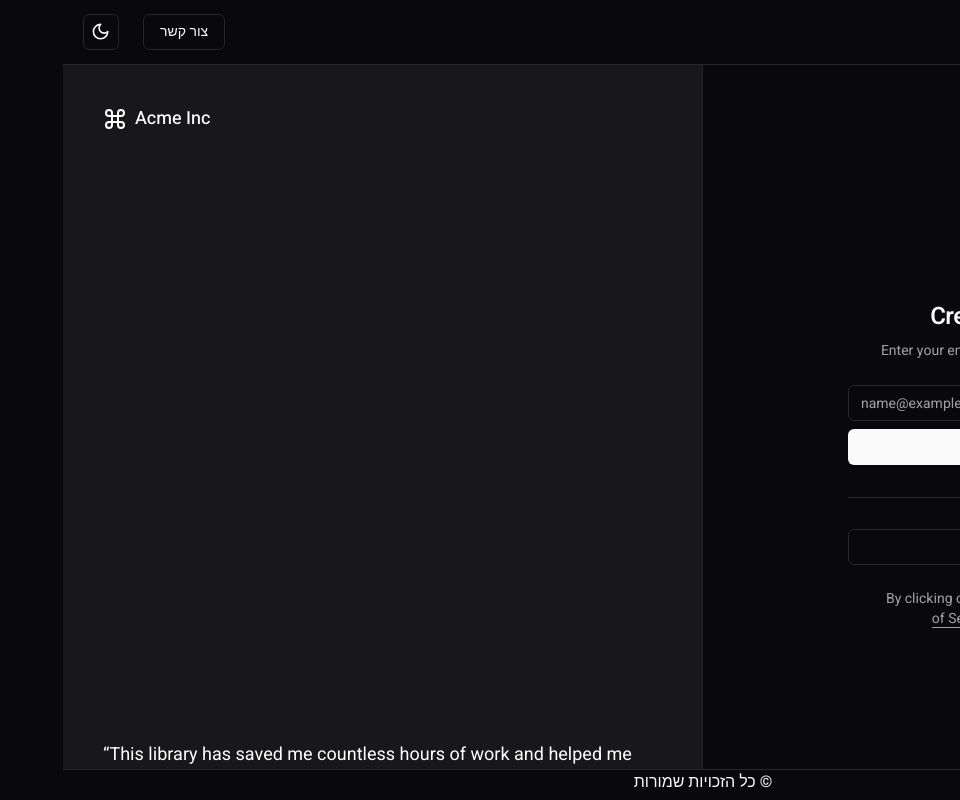
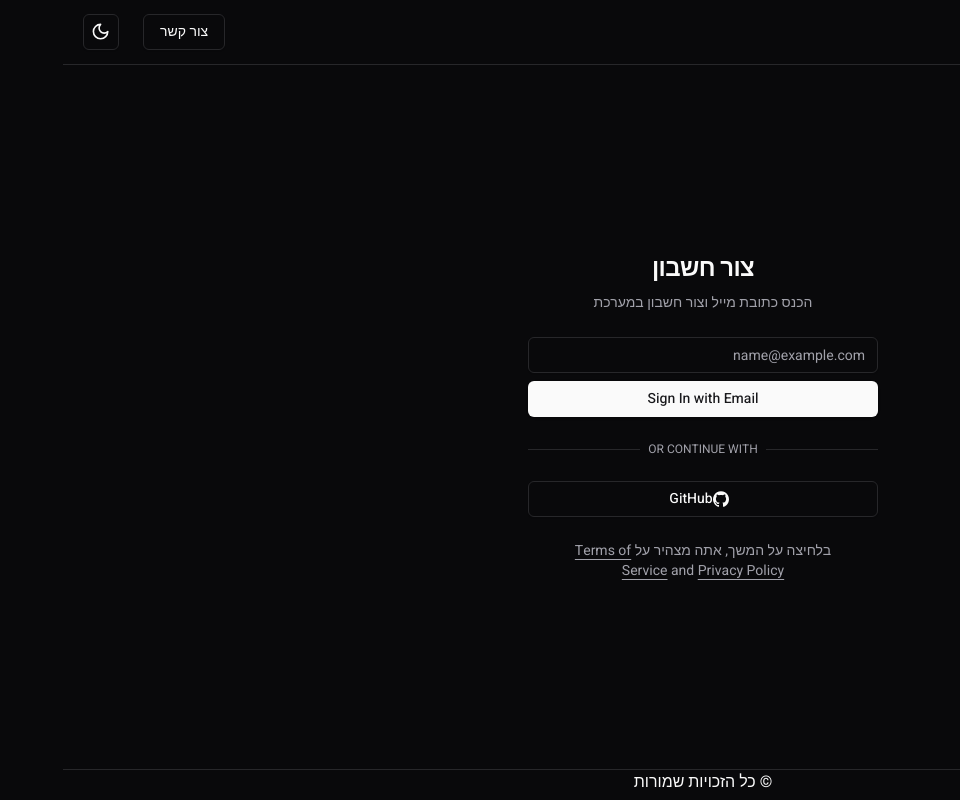
Before and after one commit to DanielBelz1997/project_manager_frontend, a React (Vite) app: page /login in a window 1280 px wide. Shown: the whole page, without its empty margins (320-1280 px from the left). Built offline with nearby package versions, Linux system fonts and the light colour scheme; grey boxes are pictures that could not be loaded.

Commit message:
finished login page ui

```diff
--- a/src/pages/Login/LoginPage.tsx
+++ b/src/pages/Login/LoginPage.tsx
@@ -11,72 +11,20 @@ export const metadata = {
 
 export default function LoginPage() {
   return (
-      <div dir='ltr'>
-        <div className="md:hidden">
-          <img
-            src="/examples/authentication-light.png"
-            width={1280}
-            height={843}
-            alt="Authentication"
-            className="block dark:hidden"
-          />
-          <img
-            src="/examples/authentication-dark.png"
-            width={1280}
-            height={843}
-            alt="Authentication"
-            className="hidden dark:block"
-          />
-        </div>
-        <div className="container relative hidden h-[800px] flex-col items-center justify-center md:grid lg:max-w-none lg:grid-cols-2 lg:px-0">
-          <Link
-            className={cn(
-                buttonVariants({ variant: "ghost" }),
-                "absolute right-4 top-4 md:right-8 md:top-8"
-            )} to={"/register"}          >
-            Register
-          </Link>
-          <div className="relative hidden h-full flex-col bg-muted p-10 text-white dark:border-r lg:flex">
-            <div className="absolute inset-0 bg-zinc-900" />
-            <div className="relative z-20 flex items-center text-lg font-medium">
-              <svg
-                xmlns="http://www.w3.org/2000/svg"
-                viewBox="0 0 24 24"
-                fill="none"
-                stroke="currentColor"
-                strokeWidth="2"
-                strokeLinecap="round"
-                strokeLinejoin="round"
-                className="mr-2 h-6 w-6"
-              >
-                <path d="M15 6v12a3 3 0 1 0 3-3H6a3 3 0 1 0 3 3V6a3 3 0 1 0-3 3h12a3 3 0 1 0-3-3" />
-              </svg>
-              Acme Inc
-            </div>
-            <div className="relative z-20 mt-auto">
-              <blockquote className="space-y-2">
-                <p className="text-lg">
-                  &ldquo;This library has saved me countless hours of work and
-                  helped me deliver stunning designs to my clients faster than
-                  ever before.&rdquo;
-                </p>
-                <footer className="text-sm">Sofia Davis</footer>
-              </blockquote>
-            </div>
-          </div>
-          <div className="lg:p-8">
+    <div className="min-h-full flex justify-center items-center">
+      <div className="lg:p-8 flex justify-center">
         <div className="mx-auto flex w-full flex-col justify-center space-y-6 sm:w-[350px]">
           <div className="flex flex-col space-y-2 text-center">
             <h1 className="text-2xl font-semibold tracking-tight">
-                  Create an account
+              צור חשבון
             </h1>
             <p className="text-sm text-muted-foreground">
-                  Enter your email below to create your account
+              הכנס כתובת מייל וצור חשבון במערכת
             </p>
           </div>
           <UserAuthForm />
           <p className="px-8 text-center text-sm text-muted-foreground">
-                By clicking continue, you agree to our{" "}
+            בלחיצה על המשך, אתה מצהיר על {" "}
             <Link
               to="/"
               className="underline underline-offset-4 hover:text-primary"
@@ -90,11 +38,9 @@ export default function LoginPage() {
             >
               Privacy Policy
             </Link>
-                .
           </p>
         </div>
       </div>
     </div>
-      </div>
-    )
+  );
 }
```
Lines whose indentation alone changed are shown as unchanged.
